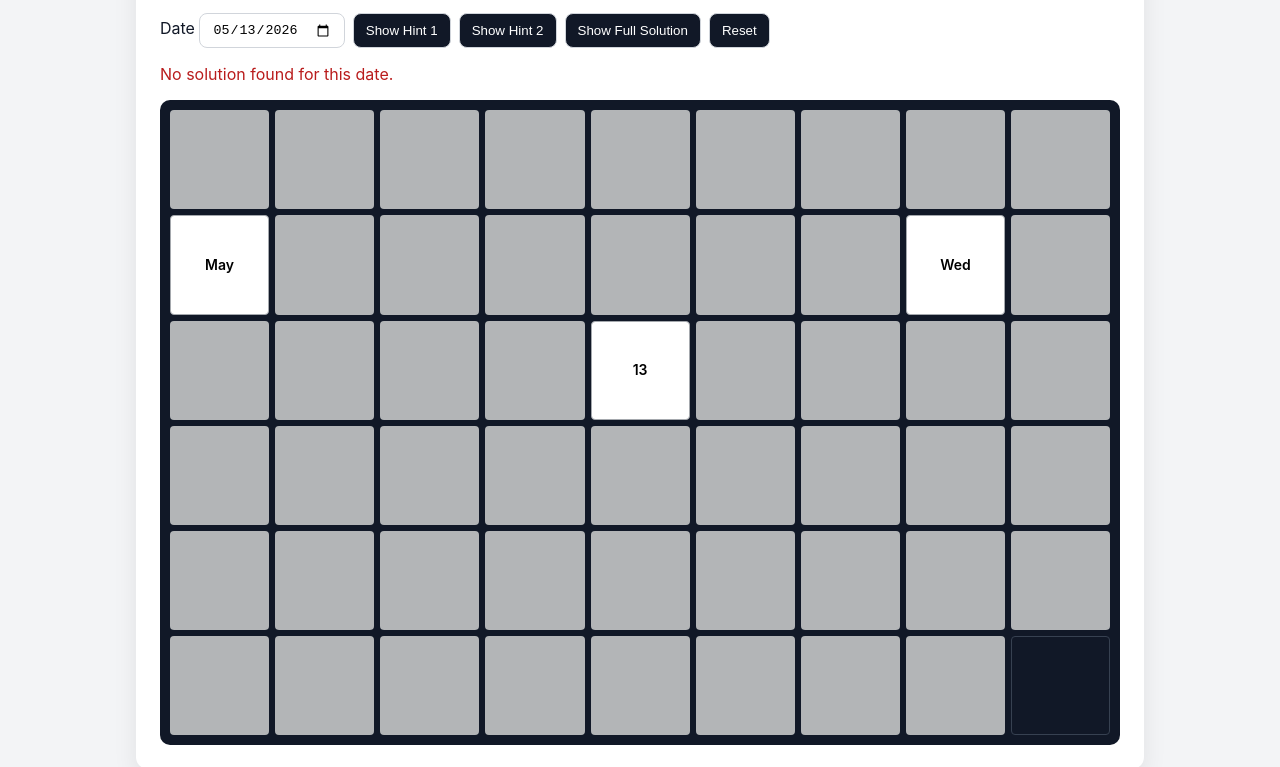
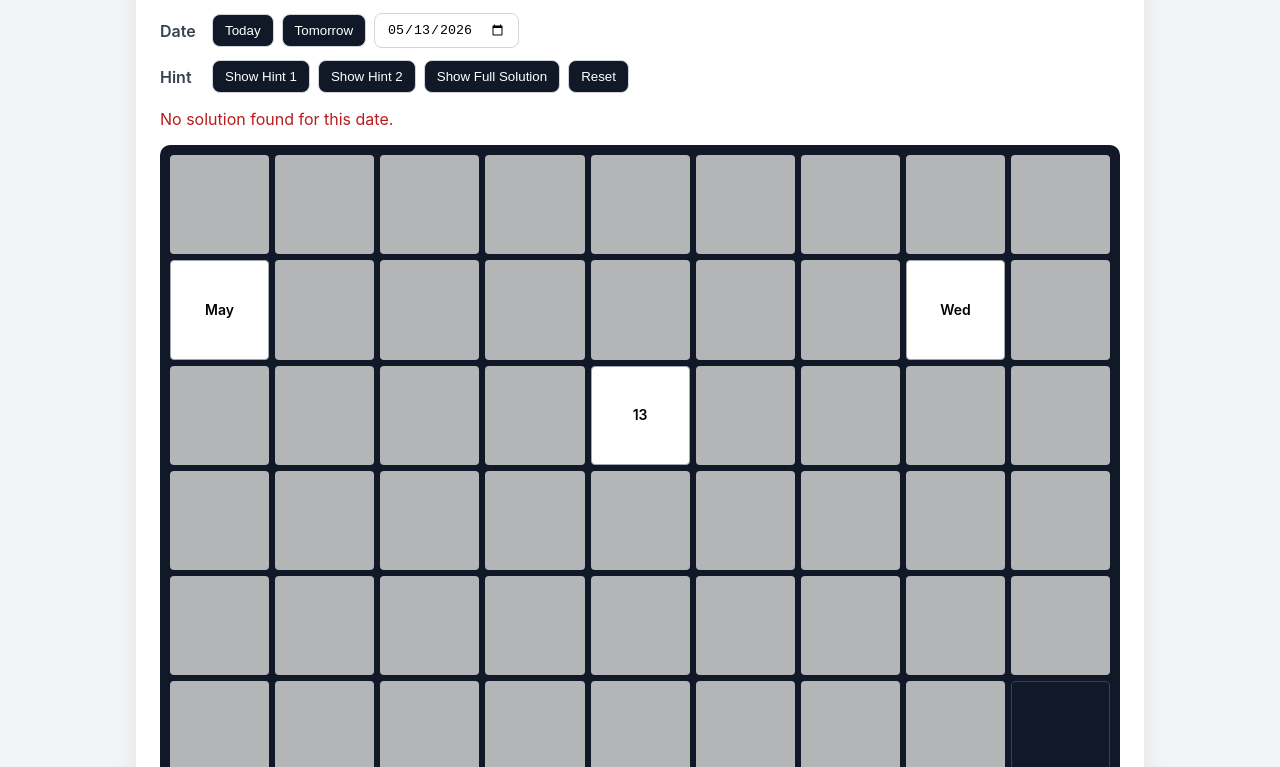
Before and after one commit to sbliven/pentomino-calendar, a website built with Vite: page index.html in a window 1280 px wide. Shown: the part 134-901 px from the top of the page. Built offline with nearby package versions, Linux system fonts and the light colour scheme; what dlx would draw is missing.

Commit message:
Add tomorrow button & other interface changes

```diff
--- a/index.html
+++ b/index.html
@@ -3,10 +3,16 @@
   <head>
     <meta charset="UTF-8" />
     <meta name="viewport" content="width=device-width, initial-scale=1.0" />
-    <title>Calendar Pentomino Hint App</title>
+    <title>Pentomino Calendar</title>
   </head>
   <body>
+    <h1>Pentomino Calendar Solver</h1>
     <div id="app"></div>
+    <section>
+      <summary><h2>About</h2></summary>
+      <p>This is a web-based solver for the puzzle <a href="https://www.twistypuzzles.com/forum/viewtopic.php?t=39609">Calendarium</a> by Dmitry Andreev (Pluton). The original version was in <a href="https://collectionerus.ru/collections/pp/178/">Russian</a>, while english variants are available from sources like <a href="https://puzzleguy.store/products/calendar-puzzle-each-day-a-new-challenge">Puzzle Guy</a>.</p>
+      <p>The goal of the puzzle is to arrange 10 pentomino tiles in such a way that they cover all squares except for today's month, day, and weekday. There is one problem with this: <em>finding a solution is incredibly hard</em>. And, you know, some mornings I just to complete a calendar before my coffee is finished.</p>
+    </section>
     <script type="module" src="/src/main.ts"></script>
   </body>
 </html>
--- a/src/app.ts
+++ b/src/app.ts
@@ -11,14 +11,21 @@ type SolveState = "idle" | "loading" | "ready" | "error";
 export function mountApp(root: HTMLDivElement): void {
   root.innerHTML = `
     <main class="container">
-      <h1>Calendar Pentomino Hints</h1>
       <p class="subtitle">Pick a date and reveal 1 piece, 2 pieces, or the full solution.</p>
       <div class="toolbar">
-        <label>Date <input id="date-input" type="date" /></label>
-        <button id="hint-1">Show Hint 1</button>
-        <button id="hint-2">Show Hint 2</button>
-        <button id="hint-3">Show Full Solution</button>
-        <button id="reset">Reset</button>
+        <div class="toolbar-row">
+          <span class="toolbar-label">Date</span>
+          <button type="button" id="date-today">Today</button>
+          <button type="button" id="date-tomorrow">Tomorrow</button>
+          <input id="date-input" type="date" aria-label="Date" />
+        </div>
+        <div class="toolbar-row">
+          <span class="toolbar-label">Hint</span>
+          <button type="button" id="hint-1">Show Hint 1</button>
+          <button type="button" id="hint-2">Show Hint 2</button>
+          <button type="button" id="hint-3">Show Full Solution</button>
+          <button type="button" id="reset">Reset</button>
+        </div>
       </div>
       <p id="status" class="status"></p>
       <div id="board" class="board"></div>
@@ -53,7 +60,14 @@ export function mountApp(root: HTMLDivElement): void {
   }
 
   function formatDate(date: Date): string {
-    return date.toISOString().slice(0, 10);
+    const y = date.getFullYear();
+    const m = String(date.getMonth() + 1).padStart(2, "0");
+    const d = String(date.getDate()).padStart(2, "0");
+    return `${y}-${m}-${d}`;
+  }
+
+  function syncDateInput(): void {
+    dateInput.value = formatDate(activeDate);
   }
 
   function visiblePlacements(): SolvedPuzzle["placements"] {
@@ -172,6 +186,20 @@ export function mountApp(root: HTMLDivElement): void {
     void solveForDate(activeDate);
   });
 
-  dateInput.value = formatDate(activeDate);
+  root.querySelector<HTMLButtonElement>("#date-today")!.addEventListener("click", () => {
+    activeDate = new Date();
+    syncDateInput();
+    void solveForDate(activeDate);
+  });
+
+  root.querySelector<HTMLButtonElement>("#date-tomorrow")!.addEventListener("click", () => {
+    const next = new Date();
+    next.setDate(next.getDate() + 1);
+    activeDate = next;
+    syncDateInput();
+    void solveForDate(activeDate);
+  });
+
+  syncDateInput();
   void solveForDate(activeDate);
 }
--- a/src/styles.css
+++ b/src/styles.css
@@ -28,9 +28,22 @@ h1 {
 
 .toolbar {
   display: flex;
+  flex-direction: column;
+  gap: 0.75rem;
+  margin: 1rem 0;
+}
+
+.toolbar-row {
+  display: flex;
   flex-wrap: wrap;
+  align-items: center;
   gap: 0.5rem;
-  margin: 1rem 0;
+}
+
+.toolbar-label {
+  font-weight: 600;
+  color: #374151;
+  min-width: 2.75rem;
 }
 
 button,
```
Also changed, not shown: README.md.
